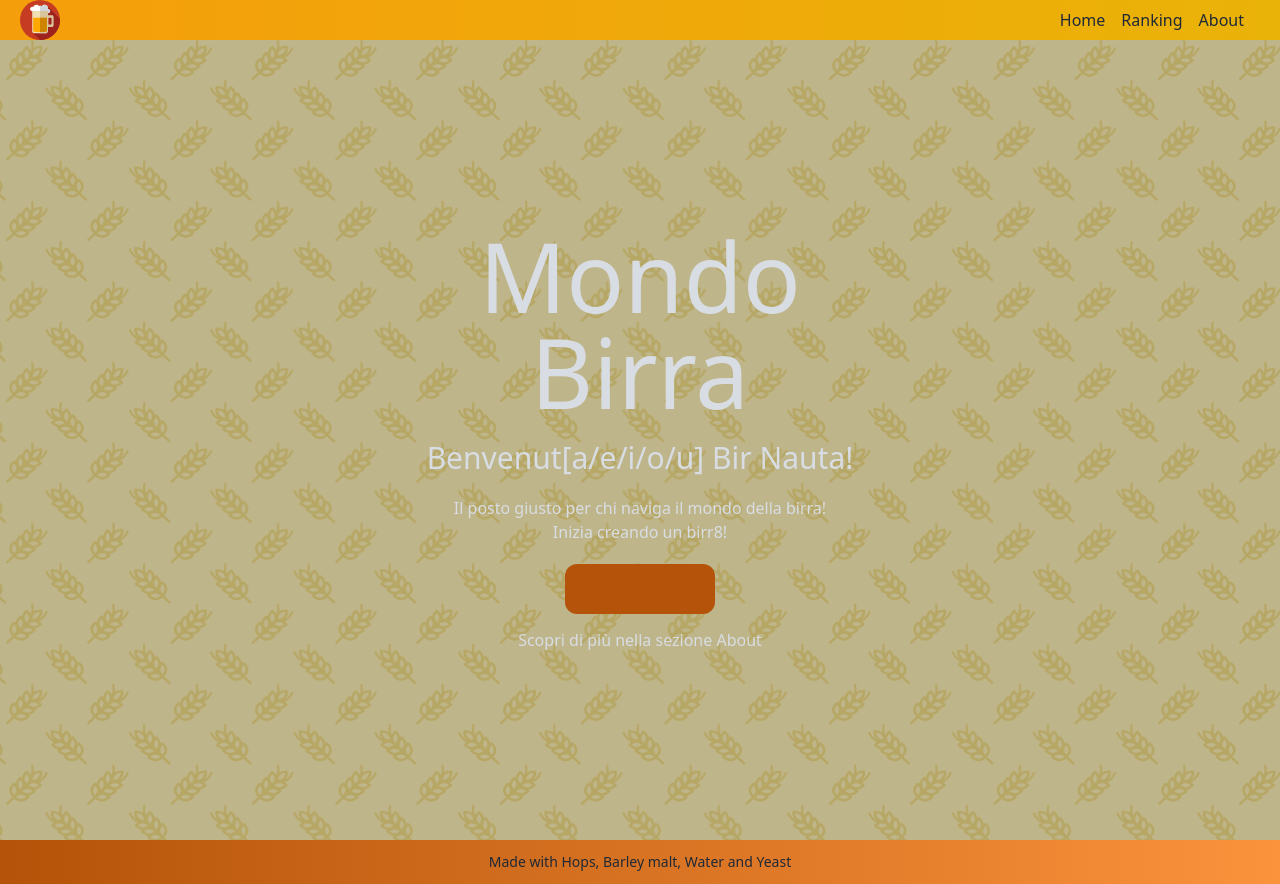
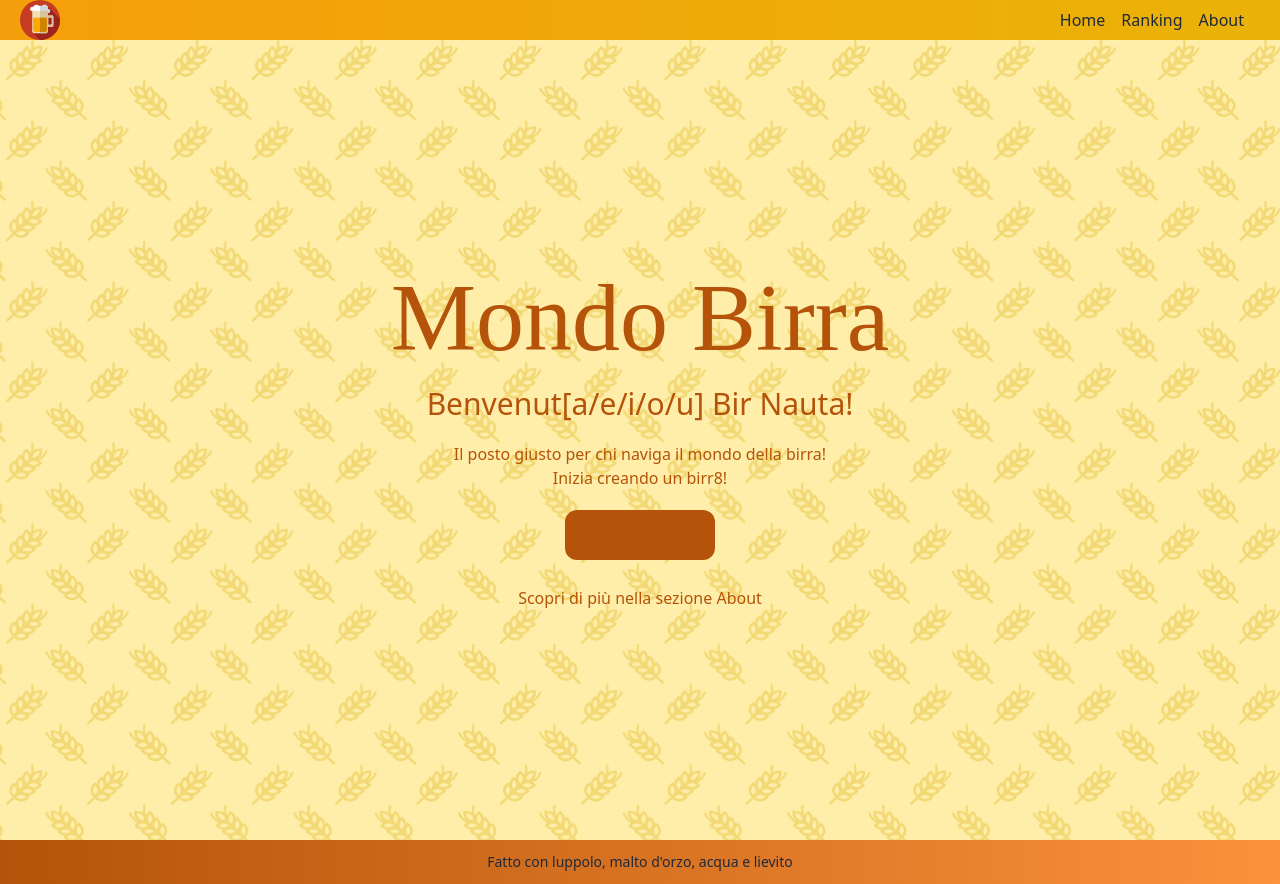
Before and after one commit to dottiOliviero/beer-champz, a plain HTML site: page views/index.html in a window 1280 px wide. Drawn offline with nearby package versions, Linux system fonts and the light colour scheme.

Commit message:
feat: improve main page

```diff
--- a/views/index.html
+++ b/views/index.html
@@ -27,10 +27,10 @@
     <div class="min-h-screen bg-[url('assets/grain-bkg.svg')] bg-cover bg-no-repeat" id="main-screen"
         x-data="{champId: $persist('new')}">
         <div class="hero min-h-screen">
-            <div class="hero-overlay bg-opacity-30"></div>
+            <!-- <div class="hero-overlay bg-opacity-30"></div> -->
             <div class="hero-content text-center text-neutral-content">
-                <div class="max-w-lg">
-                    <h1 class="text-8xl mb-5">Mondo Birra</h1>
+                <div class="max-w-lg text-amber-700 antialiased">
+                    <h1 class="text-8xl mb-5 font-['Brush_Script_MT']">Mondo Birra</h1>
                     <p class="mb-5 text-3xl">Benvenut[a/e/i/o/u] Bir Nauta!</p>
                     <p class="font-light mb-5 leading-6">Il posto giusto per chi naviga il mondo della birra!<br> Inizia
                         creando un birr8! <br></p>
@@ -39,7 +39,7 @@
                         class="rounded-xl bg-amber-700 w-[150px] h-[50px] m-auto text-white"
                         x-text="if(champId != 'new'){ return 'Continua' } else {return 'Inizia'}">
                     </button>
-                    <p class="font-thin mt-2 leading-6">Scopri di più nella sezione <a class="hover:cursor-pointer"
+                    <p class="font-light mt-5 leading-6">Scopri di più nella sezione <a class="hover:cursor-pointer"
                             hx-get="/about" hx-target="#main-screen">About</a></p>
                 </div>
             </div>
@@ -47,7 +47,7 @@
     </div>
     <footer class="footer footer-center p-3 bg-gradient-to-r from-amber-700 to-orange-400">
         <aside>
-            <p class="font-light">Made with Hops, Barley malt, Water and Yeast</p>
+            <p class="font-light">Fatto con luppolo, malto d'orzo, acqua e lievito</p>
         </aside>
     </footer>
 </body>
```
